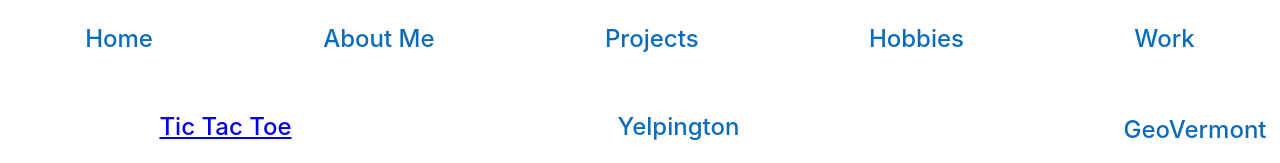
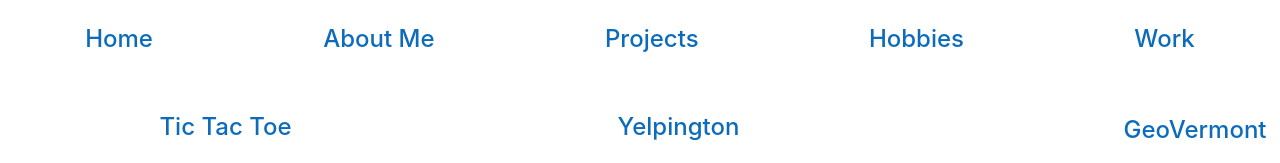
Before and after one commit to foxflyer40/Michael-Muzzy-portfolio, a React (Create React App) app in the folder client/: page /projects in a window 1280 px wide. Shown: the top 163 px of the page. Built offline with nearby package versions, Linux system fonts and the light colour scheme.

Commit message:
Update Projects.js

```diff
--- a/client/src/Projects.js
+++ b/client/src/Projects.js
@@ -20,15 +20,8 @@ class Projects extends React.Component {
          <div id='projectsPage'>
 
             <label>
-
                <div className='projectLabel'>
-               <a
-                  target="_blank"
-                  rel="noopener noreferrer"
-                  href='https://github.com/BurlingtonCodeAcademy/tic-tac-toe-foxflyer40'>
                   Tic Tac Toe
-               </a>
-
                </div>
                <a
                   target="_blank"
```
